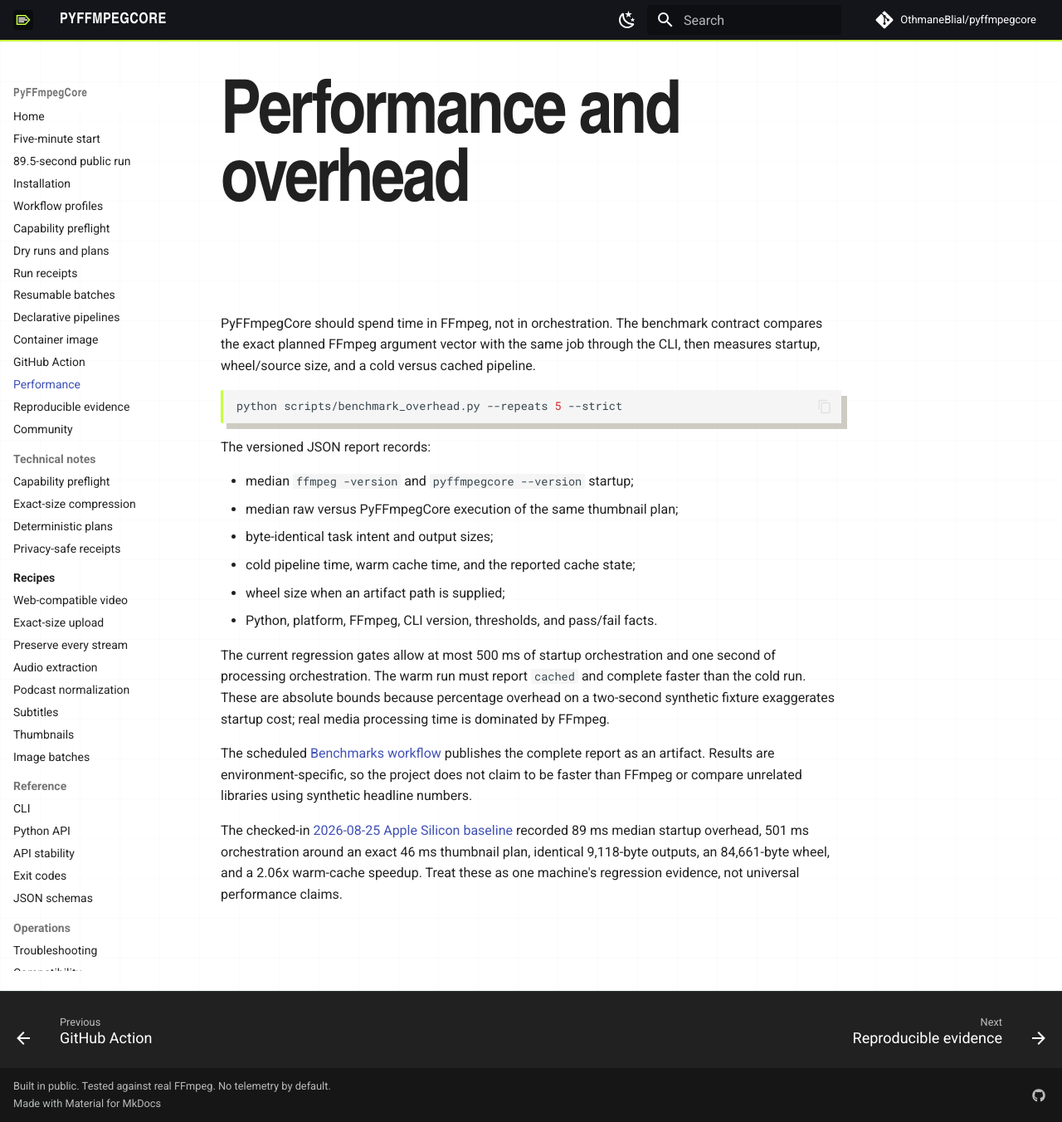
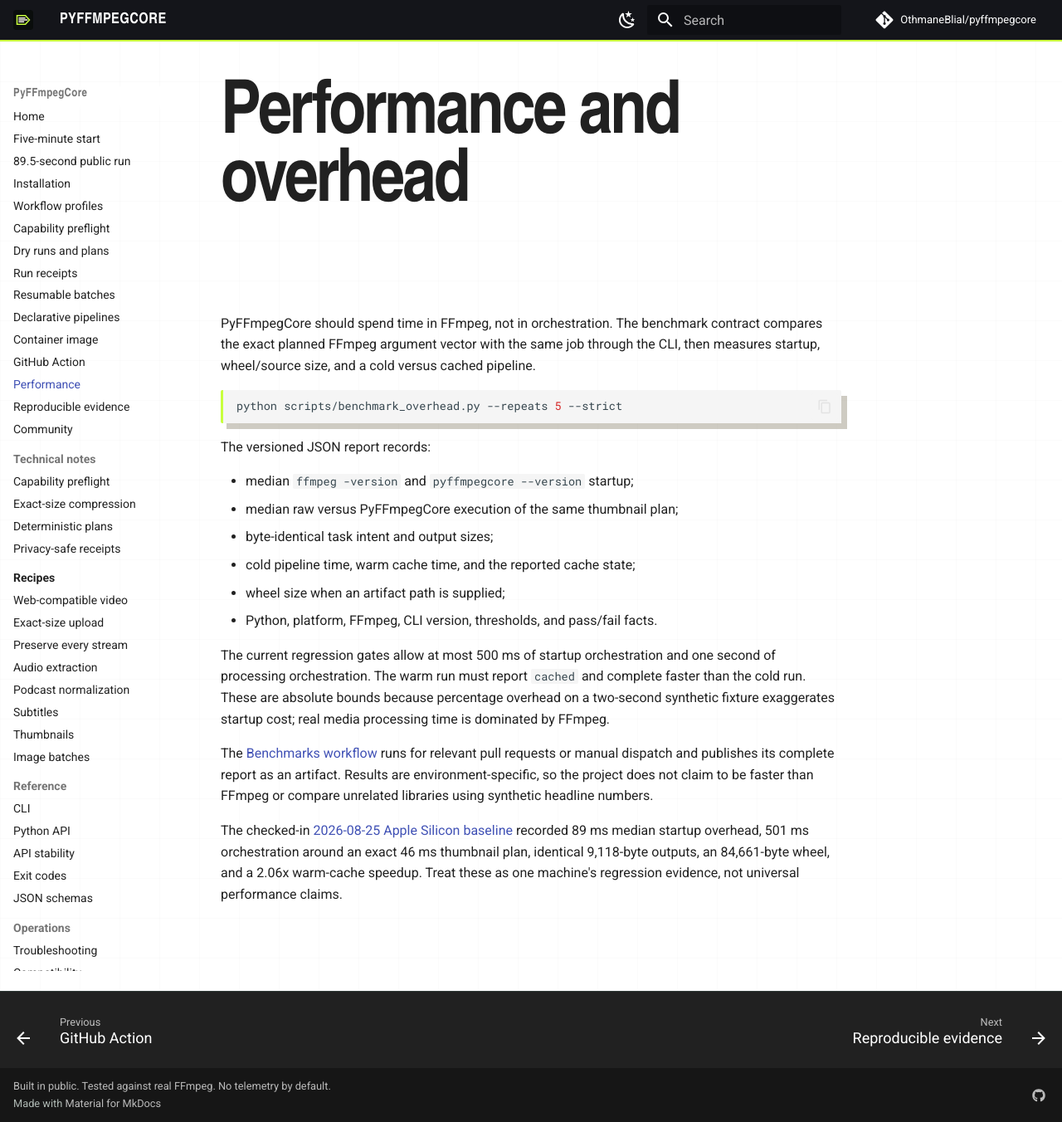
Before and after one commit to OthmaneBlial/pyffmpegcore, an MkDocs documentation site: the page built from docs/performance.md, in a window 1280 px wide and 1352 px high. Shown: the whole window at 83% size. Built offline with MkDocs 1.6.1 and Material for MkDocs 9.7.7, drawn with Linux system fonts in a browser that asks for light colours; comment, search, counter and statistics services are not loaded.

Commit message:
ci: keep heavy workflows opt-in

```diff
--- a/docs/performance.md
+++ b/docs/performance.md
@@ -24,10 +24,11 @@
 overhead on a two-second synthetic fixture exaggerates startup cost; real media
 processing time is dominated by FFmpeg.
 
-The scheduled [Benchmarks workflow](https://github.com/OthmaneBlial/pyffmpegcore/actions/workflows/benchmark.yml)
-publishes the complete report as an artifact. Results are environment-specific,
-so the project does not claim to be faster than FFmpeg or compare unrelated
-libraries using synthetic headline numbers.
+The [Benchmarks workflow](https://github.com/OthmaneBlial/pyffmpegcore/actions/workflows/benchmark.yml)
+runs for relevant pull requests or manual dispatch and publishes its complete
+report as an artifact. Results are environment-specific, so the project does
+not claim to be faster than FFmpeg or compare unrelated libraries using
+synthetic headline numbers.
 
 The checked-in [2026-08-25 Apple Silicon baseline](https://github.com/OthmaneBlial/pyffmpegcore/blob/main/benchmarks/baseline-macos-arm64-2026-08-25.json)
 recorded 89 ms median startup overhead, 501 ms orchestration around an exact
```
Also changed, not shown: docs/COMPATIBILITY.md (+3 -3 lines), docs/PROGRESS.md (+1 -0 lines), docs/container.md (+1 -1 lines), docs/preflight.md (+2 -2 lines), docs/test-methodology.md (+1 -1 lines), .github/requirements/README.md, 5 other files.
